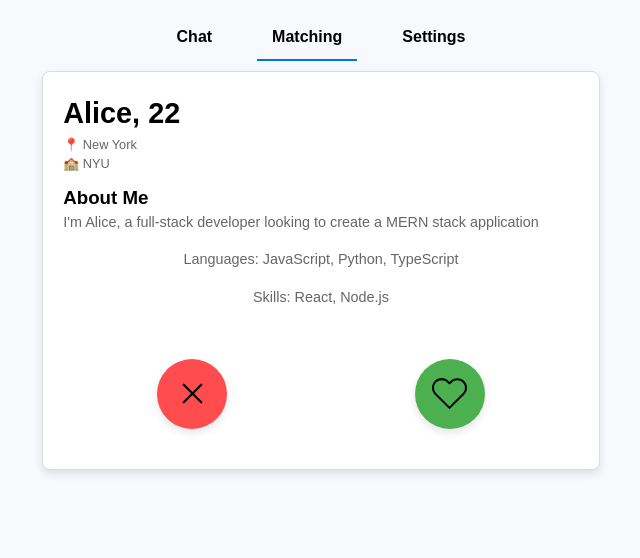
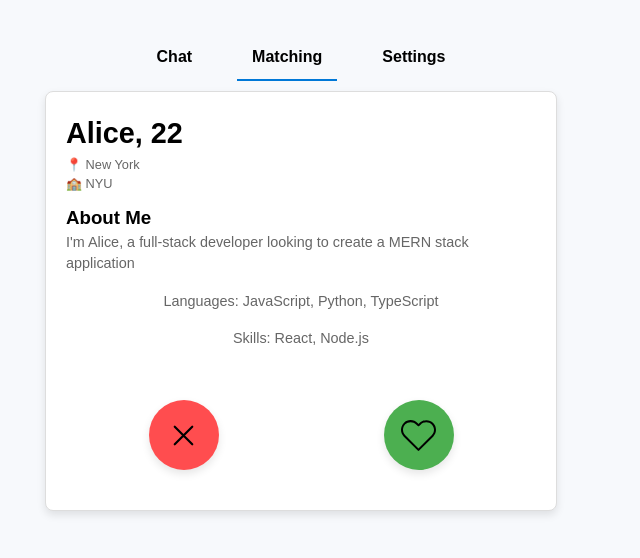
Before and after one commit to cop4331-team18/large-project, a React (Vite) app in the folder frontend/: page /matching in a window 1280 px wide. Shown: the top 558 px of the page, without its empty margins (339-979 px from the left). Built offline with nearby package versions, Linux system fonts and the light colour scheme; no server answers.

Commit message:
Fix css scoping (e.g. Chat.tsx doesn't use AuthForm.css), add empty Left/Right panels for Chat

```diff
--- a/frontend/src/App.css
+++ b/frontend/src/App.css
@@ -1,8 +1,23 @@
 #root {
   max-width: 1280px;
+  width: 100%;
+  height: 100%;
   margin: 0 auto;
-  padding: 2rem;
+  padding-left: 10%;
+  padding-right: 10%;
   text-align: center;
+  display: flex;
+  justify-content: center;
+}
+
+/* Reset Styles */
+body, html {
+  margin: 0;
+  padding: 0;
+  height: 100vh;
+  width: 100%;
+  font-family: Arial, sans-serif;
+  background-color: #f7f9fc;
 }
 
 .logo {
@@ -73,3 +88,50 @@
 .tab:hover {
   color: #007BFF;
 }
+
+/* Supporting Text */
+p {
+  margin-top: 1rem;
+  font-size: 0.9rem;
+  color: #666;
+}
+
+a {
+  color: hsl(215, 100%, 64%);
+  text-decoration: none;
+  font-weight: 500;
+  cursor: pointer;
+}
+
+a:hover {
+  color: #266dfc;
+}
+
+/* Headings */
+h1 {
+  font-size: 1.8rem;
+  color: #333;
+  margin-bottom: 1rem;
+}
+
+/* Buttons */
+button {
+  padding: 0.75rem;
+  margin-top: 1rem;
+  background-color: #f2b0ff;
+  color: white;
+  border: none;
+  border-radius: 4px;
+  font-size: 1rem;
+  cursor: pointer;
+  transition: background-color 0.3s;
+}
+
+button:hover {
+  background-color: #f385ff;
+}
+
+button:focus {
+  outline: none;
+  box-shadow: 0 0 0 3px rgba(73, 75, 120, 0.3);
+}
--- a/frontend/src/AuthForm.css
+++ b/frontend/src/AuthForm.css
@@ -1,27 +1,10 @@
-/* Reset Styles */
-body, html {
-    margin: 0;
-    padding: 0;
-    height: 100%;
-    width: 100%;
-    font-family: Arial, sans-serif;
-    background-color: #f7f9fc;
-    display: flex;
-    align-items: center;
-    justify-content: center; /* Centers content horizontally and vertically */
-}
-
-/* Main Centering Container */
-.main {
+.auth-page {
     display: flex;
     flex-direction: column;
     align-items: center;
     justify-content: center;
     width: 100%;
     height: 100%;
-    padding: 20px;
-    background-color: #f7f9fc;
-}
 
     /* Login and Signup Form Styles */
     .login-form, .signup-form {
@@ -32,13 +15,6 @@ body, html {
         border-radius: 8px;
         box-shadow: 0 4px 8px rgba(0, 0, 0, 0.3);
         text-align: center;
-}
-
-/* Headings */
-h1 {
-    font-size: 1.8rem;
-    color: #333;
-    margin-bottom: 1rem;
     }
 
     /* Input Fields */
@@ -62,43 +38,7 @@ input[type="text"]:focus, input[type="password"]:focus, input[type="email"]:focu
         color: red;
     }
 
-/* Buttons */
     button {
         width: 100%;
-    padding: 0.75rem;
-    margin-top: 1rem;
-    background-color: #f2b0ff;
-    color: white;
-    border: none;
-    border-radius: 4px;
-    font-size: 1rem;
-    cursor: pointer;
-    transition: background-color 0.3s;
     }
-
-button:hover {
-    background-color: #f385ff;
 }
-
-button:focus {
-    outline: none;
-    box-shadow: 0 0 0 3px rgba(73, 75, 120, 0.3);
-}
-
-/* Supporting Text */
-p {
-    margin-top: 1rem;
-    font-size: 0.9rem;
-    color: #666;
-}
-
-a {
-    color: hsl(215, 100%, 64%);
-    text-decoration: none;
-    font-weight: 500;
-    cursor: pointer;
-}
-
-a:hover {
-    color: #266dfc;
-}
--- a/frontend/src/AuthForm.tsx
+++ b/frontend/src/AuthForm.tsx
@@ -84,7 +84,7 @@ function AuthForm({ fetchUserStatus, isLoggedIn }: AuthFormProps) {
     setLastName(e.target.value);
 
   return (
-    <div className="main">
+    <div className="auth-page">
       {isLogin ? (
         <div className="login-form">
           <h1>Login</h1>
--- a/frontend/src/Chat.css
+++ b/frontend/src/Chat.css
@@ -1,8 +1,6 @@
-/* General Styles */
 .chat-page {
     font-family: Arial, sans-serif;
     padding: 20px;
-    min-height: 100vh;
     width: 100%;
 
   /* Chat Container Styles */
@@ -10,5 +8,15 @@
     border: 1px solid #ddd;
     padding: 20px;
     min-height: 400px;
+    margin-top: 10px;
+    display: flex;
+  }
+
+  .left-panel {
+    width: 100%;
+  }
+
+  .right-panel {
+    width: 100%;
   }
 }
--- a/frontend/src/Chat.tsx
+++ b/frontend/src/Chat.tsx
@@ -31,7 +31,12 @@ const ChatPage = ({socket}: ChatProps) => {
 
       {/* Chat Content */}
       <div className="chat-container">
-        <p>This is the Chat page put the shit here and stuff</p>
+        <div className="left-panel">
+
+        </div>
+        <div className="right-panel">
+
+        </div>
       </div>
     </div>
   );
--- a/frontend/src/HomePage.css
+++ b/frontend/src/HomePage.css
@@ -1,84 +1,12 @@
-/* Reset Styles */
-body, html {
-    margin: 0;
-    padding: 0;
-    height: 100%;
-    width: 100%;
-    font-family: Arial, sans-serif;
-    background-color: #f7f9fc;
-    display: flex;
-    align-items: center;
-    justify-content: center; /* Centers content horizontally and vertically */
-}
-
-/* Main Centering Container */
-.main {
+.home-page {
     display: flex;
     flex-direction: column;
+    justify-content: center;
     align-items: center;
-    justify-content: center;
     width: 100%;
     height: 100%;
-    padding: 20px;
-    background-color: #f7f9fc;
+
+    button {
+        width: 200px;
+    }
 }
-
-/* Home Page Container */
-.home-container {
-    width: 100%;
-    max-width: 600px;
-    background-color: #ffffff;
-    padding: 2.5rem;
-    border-radius: 10px;
-    box-shadow: 0 4px 12px rgba(0, 0, 0, 0.2);
-    text-align: center;
-}
-
-/* Headings */
-h1 {
-    font-size: 2rem;
-    color: #333;
-    margin-bottom: 1.5rem;
-}
-
-p {
-    font-size: 1rem;
-    color: #555;
-    margin-bottom: 2rem;
-}
-
-/* Buttons */
-.buttons {
-    display: flex;
-    justify-content: space-around;
-    gap: 1rem;
-}
-
-button {
-    padding: 0.75rem 1.5rem;
-    background-color: #646cff;
-    color: white;
-    border: none;
-    border-radius: 6px;
-    font-size: 1rem;
-    cursor: pointer;
-    transition: background-color 0.3s ease, transform 0.2s ease;
-}
-
-button:hover {
-    background-color: #4a54d8;
-    transform: scale(1.05);
-}
-
-button:focus {
-    outline: none;
-    box-shadow: 0 0 0 3px rgba(100, 108, 255, 0.3);
-}
-
-/* Images */
-img {
-    max-width: 100%;
-    height: auto;
-    border-radius: 10px;
-    box-shadow: 0 4px 12px rgba(0, 0, 0, 0.1);
-}
--- a/frontend/src/HomePage.tsx
+++ b/frontend/src/HomePage.tsx
@@ -1,6 +1,7 @@
 import { useNavigate } from 'react-router-dom';
 import { FormEvent, useEffect } from 'react';
 import { apiCall, User } from './util/constants';
+import "./HomePage.css"
 
 
 interface HomePageProps {
@@ -31,8 +32,7 @@ const HomePage = ({ user, isLoggedIn, fetchUserStatus }: HomePageProps) => {
     }
 
     return (
-        <div className="main">
-            <div className="home-container">
+        <div className="home-page">
             <h1>Welcome, {user && user.username}!</h1>
             <p>
                 Verification Status: {user && user.isVerified ? "YES" : "NO"}
@@ -42,7 +42,6 @@ const HomePage = ({ user, isLoggedIn, fetchUserStatus }: HomePageProps) => {
             </p>
             <button onClick={handleLogout}>Log out temp</button>
         </div>
-        </div>
     );
 };
 
--- a/frontend/src/MatchingPage.css
+++ b/frontend/src/MatchingPage.css
@@ -1,13 +1,6 @@
-html, body {
-    height: 100%;
-    margin: 0;
-    padding: 0;
-}
-
 .matching-page {
     font-family: Arial, sans-serif;
-    min-height: 100vh;
-    width: 100%;
+    width: 50%;
     padding: 20px;
     text-align: center;
 
@@ -122,6 +115,7 @@ html, body {
     animation: swipeLeft 0.7s ease-out forwards;
   }
 
+}
 /* Keyframe settings */
 @keyframes swipeRight {
   0% {
@@ -144,4 +138,3 @@ html, body {
     opacity: 0;
   }
 }
-}
```
Lines whose indentation alone changed are shown as unchanged.
